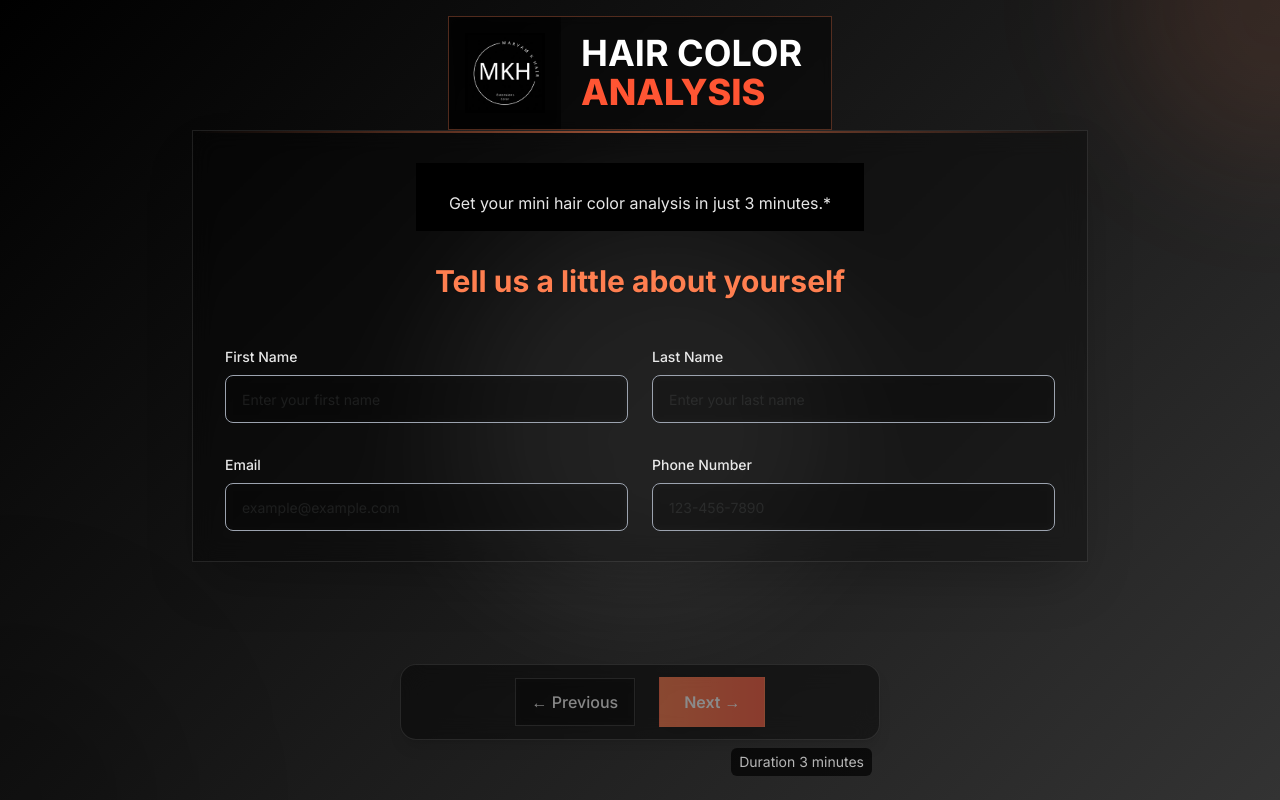
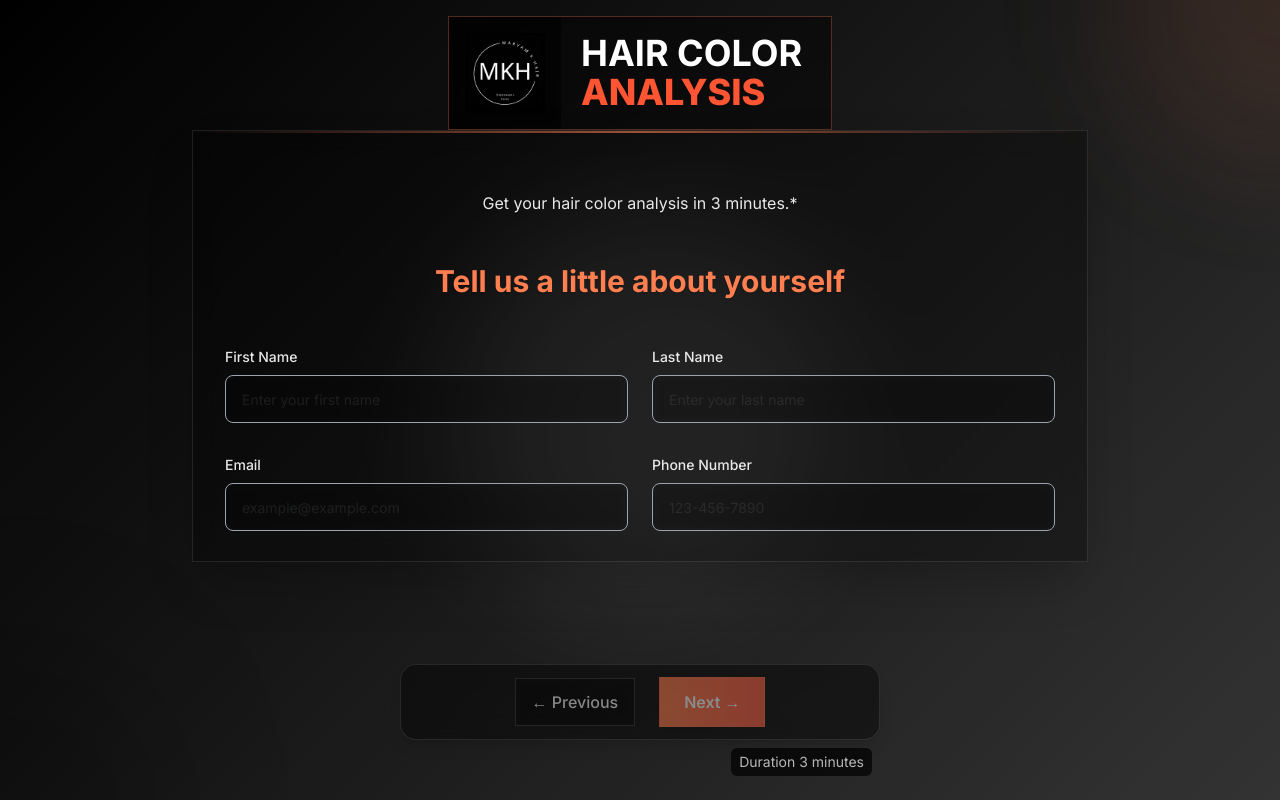
Before and after one commit to aaqibsheikh/hairstyle-consultation, a Next.js app: page / in a window 1280 px wide. Built offline with nearby package versions, Linux system fonts and the light colour scheme.

Commit message:
another more

```diff
--- a/app/page.tsx
+++ b/app/page.tsx
@@ -663,8 +663,8 @@ export default function Home() {
             <div className="glass-card mobile-card mt-0 md:h-[432px] relative mb-32">
               {/* Title */}
               <div className="text-center mb-12">
-                <p className="mt-0 pt-7 pb-4 flex justify-center text-sm sm:text-base text-white/90 max-w-md mx-auto leading-relaxed mb-6 sm:mb-8 bg-black">
-                  Get your mini hair color analysis in just 3 minutes.*
+                <p className="mt-0 pt-7 pb-4 flex justify-center text-sm sm:text-base text-white/90 max-w-md mx-auto leading-relaxed mb-6 sm:mb-8 ">
+                  Get your hair color analysis in 3 minutes.*
                 </p>
 
                 <h3
```
